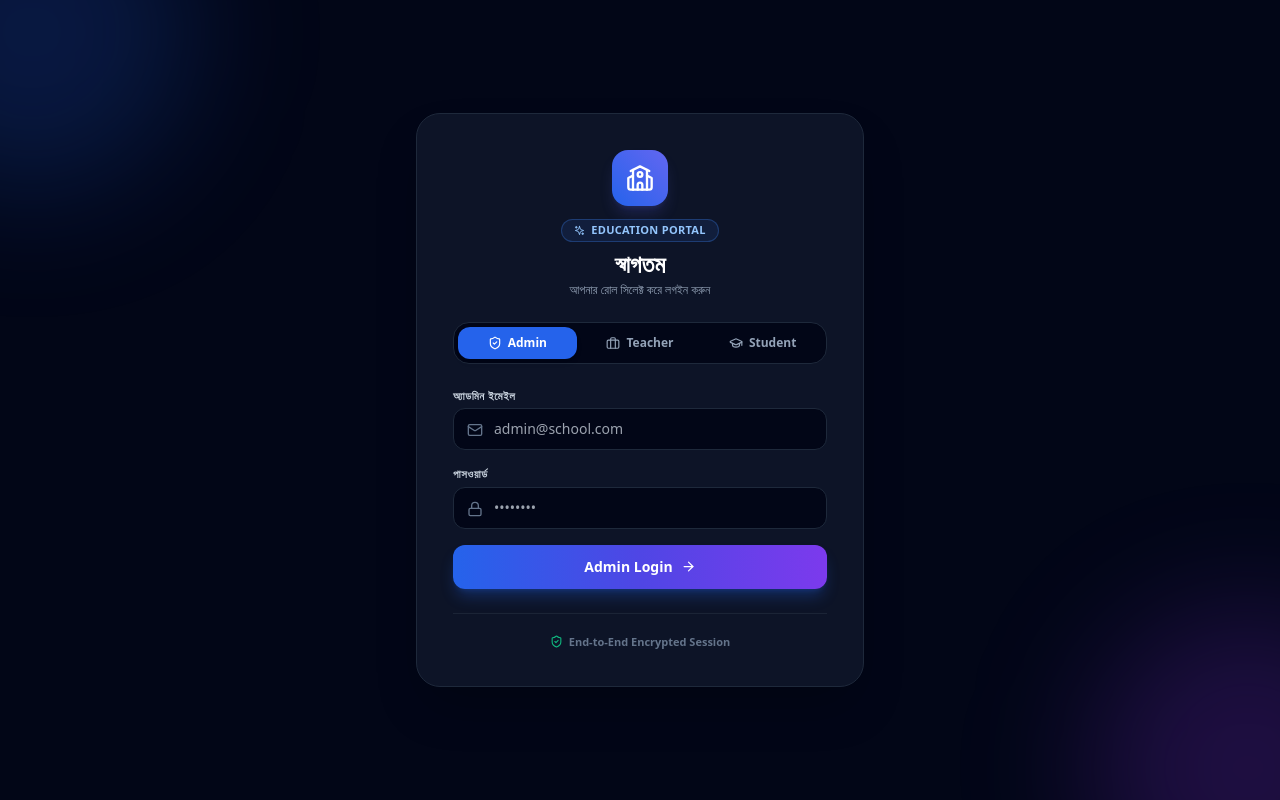
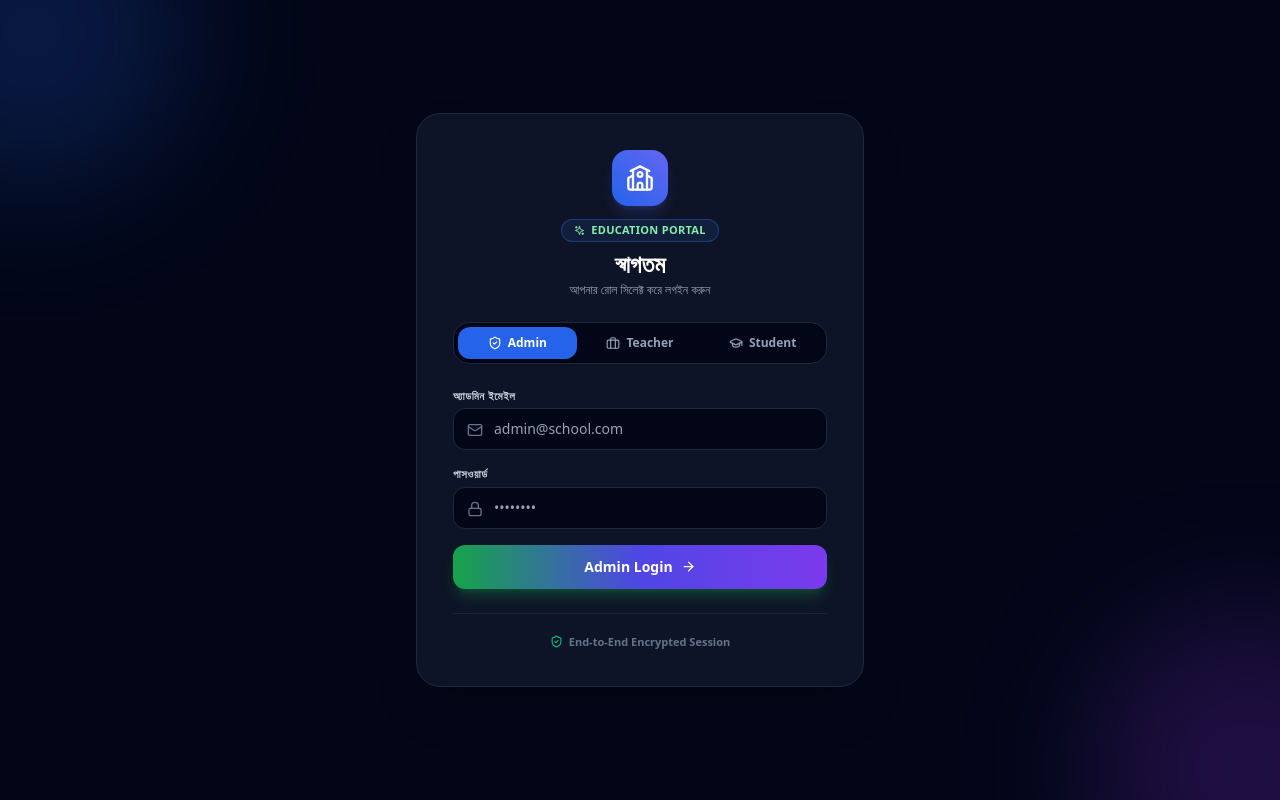
Before and after one commit to saifur-X/school-management, a Next.js app: page /login in a window 1280 px wide. Built offline with nearby package versions, Linux system fonts and the light colour scheme; no server answers.

Commit message:
Change color scheme from blue to green

```diff
--- a/app/login/page.js
+++ b/app/login/page.js
@@ -156,10 +156,10 @@ export default function Login() {
         };
       default:
         return {
-          accent: 'text-blue-400',
-          border: 'focus:border-blue-500',
-          badge: 'bg-blue-500/10 text-blue-300 border-blue-500/30',
-          button: 'bg-gradient-to-r from-blue-600 via-indigo-600 to-violet-600 hover:from-blue-500 hover:to-violet-500 shadow-blue-600/30'
+          accent: 'text-green-400',
+          border: 'focus:border-green-500',
+          badge: 'bg-blue-500/10 text-green-300 border-blue-500/30',
+          button: 'bg-gradient-to-r from-green-600 via-indigo-600 to-violet-600 hover:from-green-500 hover:to-violet-500 shadow-green-600/30'
         };
     }
   };
```
